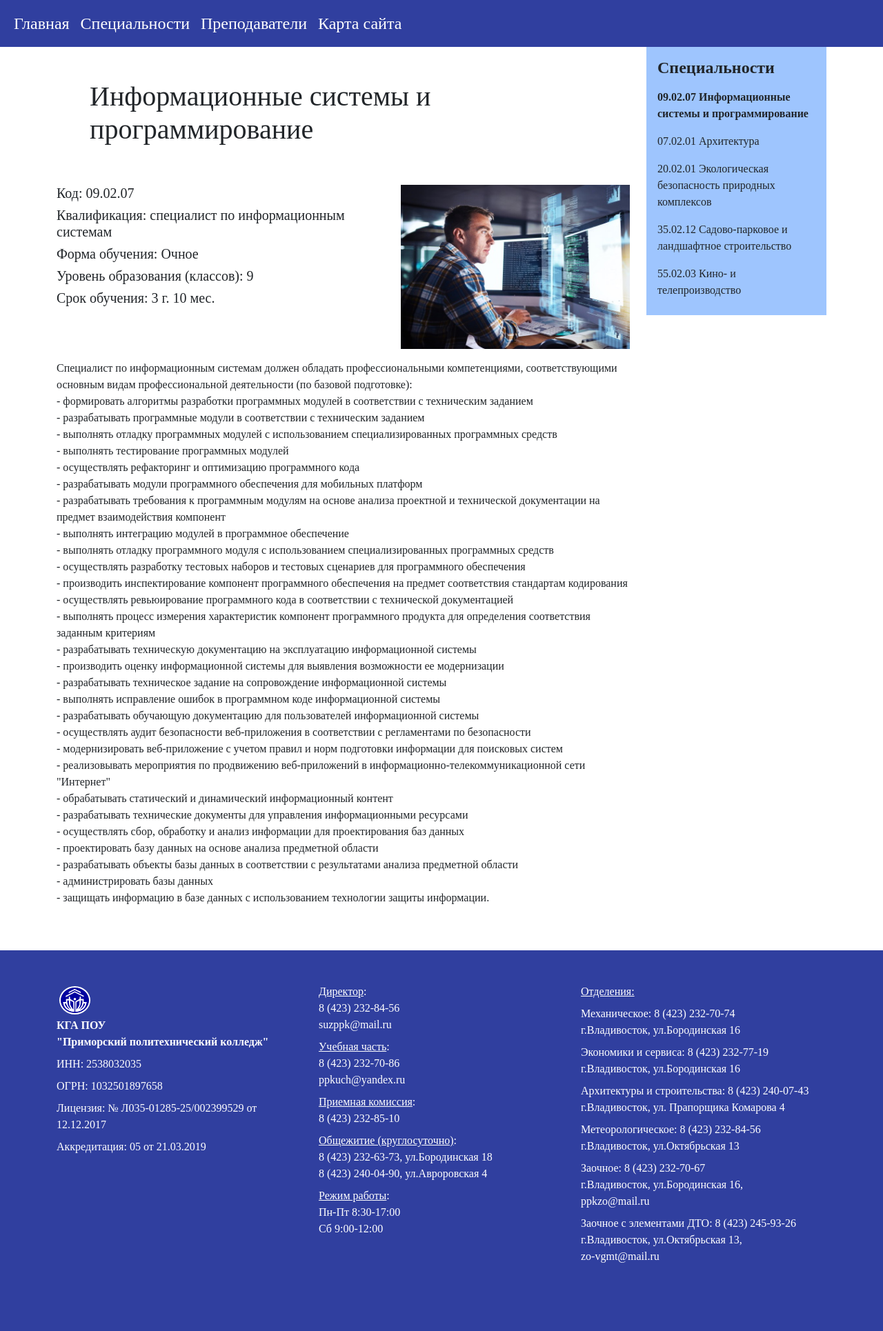
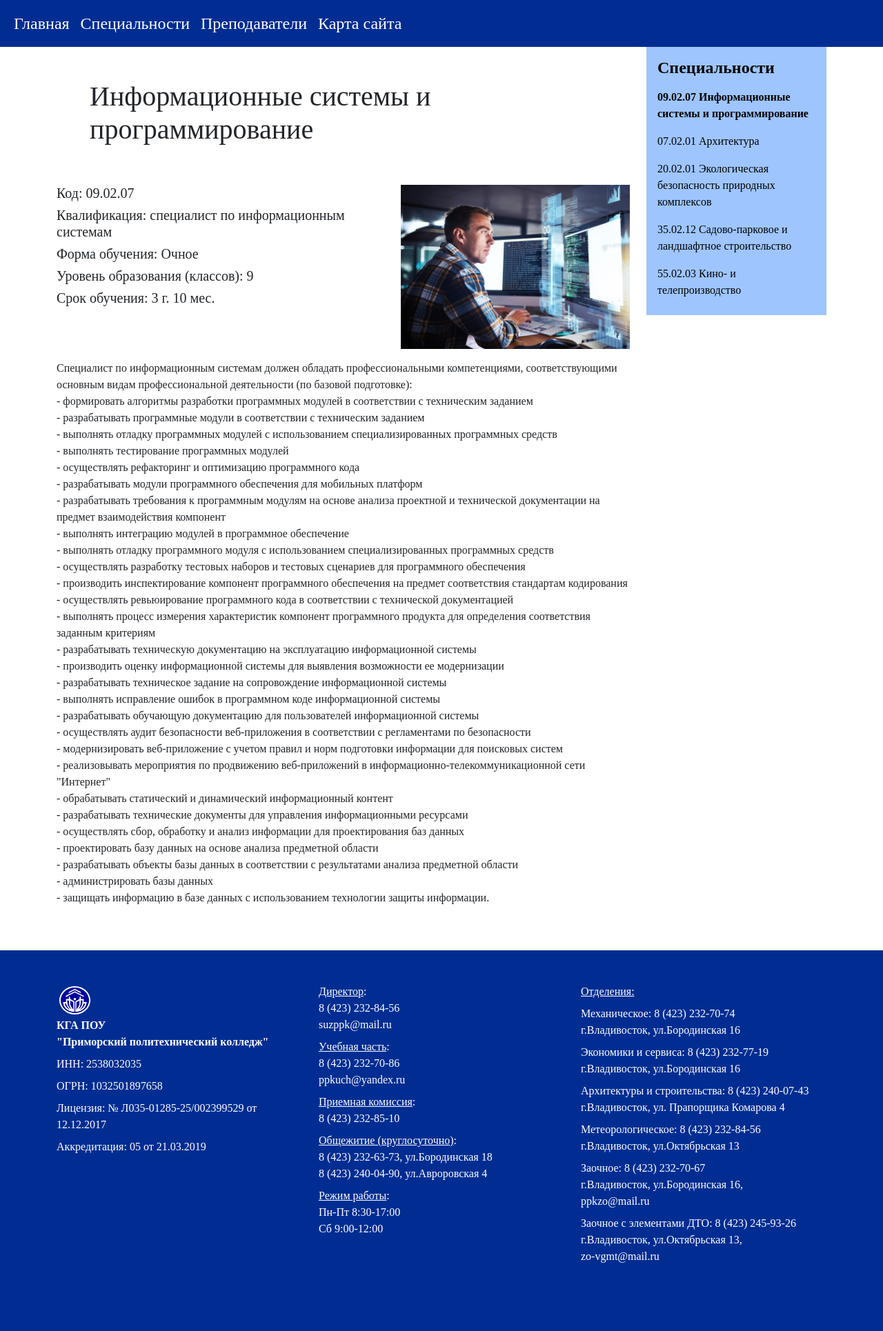
Before and after one commit to Bronzobor0d/PPKSiteDjango, a Django app: page /speciality/1 in a window 1280 px wide. Shown: the whole page at 69% size. Run offline with Django 5.2, Linux system fonts and the light colour scheme; data comes from the database, SQL or seed files in the repository; some web fonts are replaced.

Commit message:
Поправлены стили.

```diff
--- a/ppk_site/static/main/css/ppk_style.css
+++ b/ppk_site/static/main/css/ppk_style.css
@@ -1,7 +1,8 @@
 .bg-main-ppk {
-    background-color: #303f9f
+    background-color: #012D92;
 }
 
 .bg-secondary-ppk {
-    background-color: #9ec5fe
+    background-color: #9ec5fe;
+    color: black;
 }
--- a/ppk_site/static/main/css/style.css
+++ b/ppk_site/static/main/css/style.css
@@ -11,5 +11,5 @@
 }
 
 body {
-    font-family: ukAntique
+    font-family: Times New Roman;
 }
```
